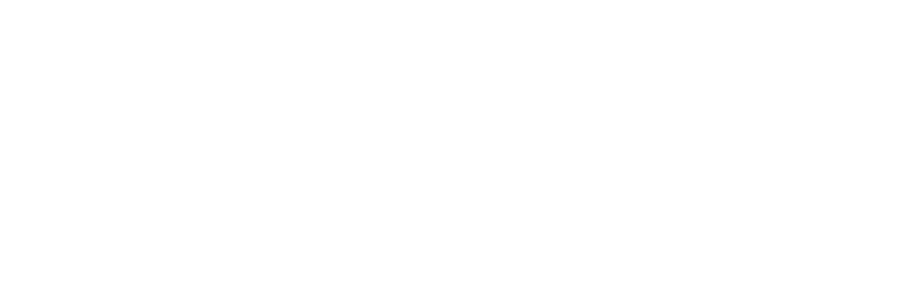
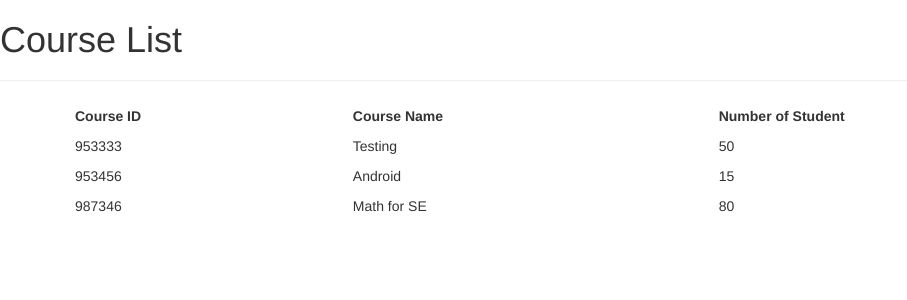
Before and after one commit to nonaee/Regis_system, an Angular app in the folder my-app/: page /courseList in a window 1280 px wide. Before the commit this address led to /. Shown: the top 300 px of the page, without its empty margins (0-907 px from the left). Built offline with nearby package versions, Linux system fonts and the light colour scheme.

Commit message:
1. Add course-list component in app.module.ts file. 2. Create course-list component and implementation.

```diff
--- a/my-app/package.json
+++ b/my-app/package.json
@@ -21,6 +21,7 @@
     "@angular/platform-browser": "^5.2.0",
     "@angular/platform-browser-dynamic": "^5.2.0",
     "@angular/router": "^5.2.0",
+    "bootstrap": "^4.0.0",
     "core-js": "^2.4.1",
     "rxjs": "^5.5.6",
     "zone.js": "^0.8.19"
--- /dev/null
+++ b/my-app/src/app/course-list-component/course-list-component.component.css
@@ -0,0 +1,3 @@
+th, td {
+  padding: 5px;
+}
--- /dev/null
+++ b/my-app/src/app/course-list-component/course-list-component.component.html
@@ -0,0 +1,35 @@
+<head>
+  <title>Course List</title>
+</head>
+<body>
+<H1>Course List</H1>
+<hr>
+<div class="container">
+  <div class="col-md-auto col-lg-auto col-sm-auto">
+    <table class="table">
+      <tr>
+        <th>Course ID</th>
+        <th>Course Name</th>
+        <th>Number of Student</th>
+      </tr>
+      <tr>
+        <td>953333</td>
+        <td>Testing</td>
+        <td>50</td>
+      </tr>
+      <tr>
+        <td>953456</td>
+        <td>Android</td>
+        <td>15</td>
+
+      </tr>
+      <tr>
+        <td>987346</td>
+        <td>Math for SE</td>
+        <td>80</td>
+      </tr>
+    </table>
+  </div>
+</div>
+
+</body>
--- /dev/null
+++ b/my-app/src/app/course-list-component/course-list-component.component.ts
@@ -0,0 +1,15 @@
+import { Component, OnInit } from '@angular/core';
+
+@Component({
+  selector: 'app-course-list-component',
+  templateUrl: './course-list-component.component.html',
+  styleUrls: ['./course-list-component.component.css']
+})
+export class CourseListComponentComponent implements OnInit {
+
+  constructor() { }
+
+  ngOnInit() {
+  }
+
+}
```
Also changed, not shown: my-app/src/app/app.module.ts (+5 -2 lines), 4 other files (tests, documents, lock files or other folders).
